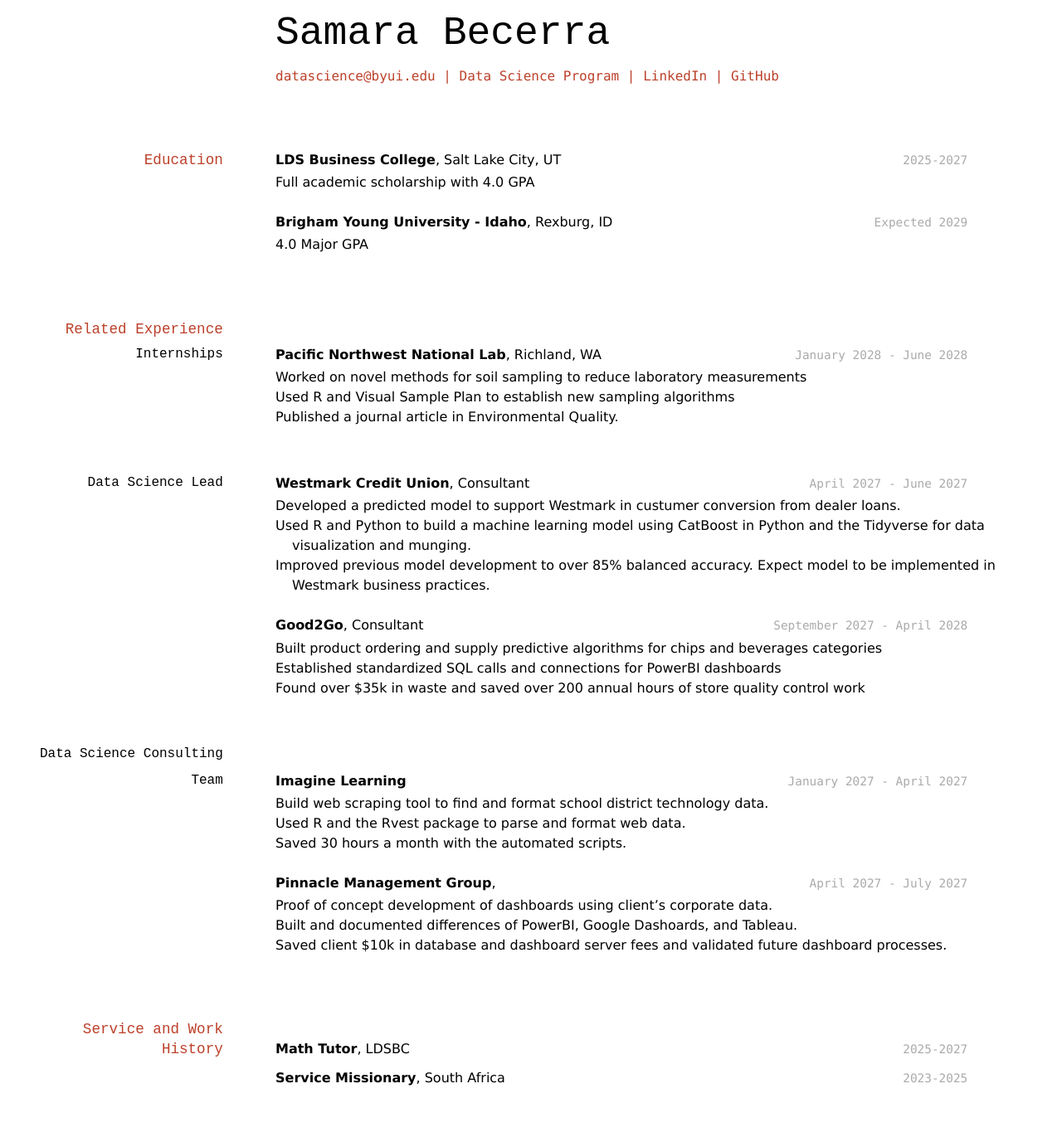
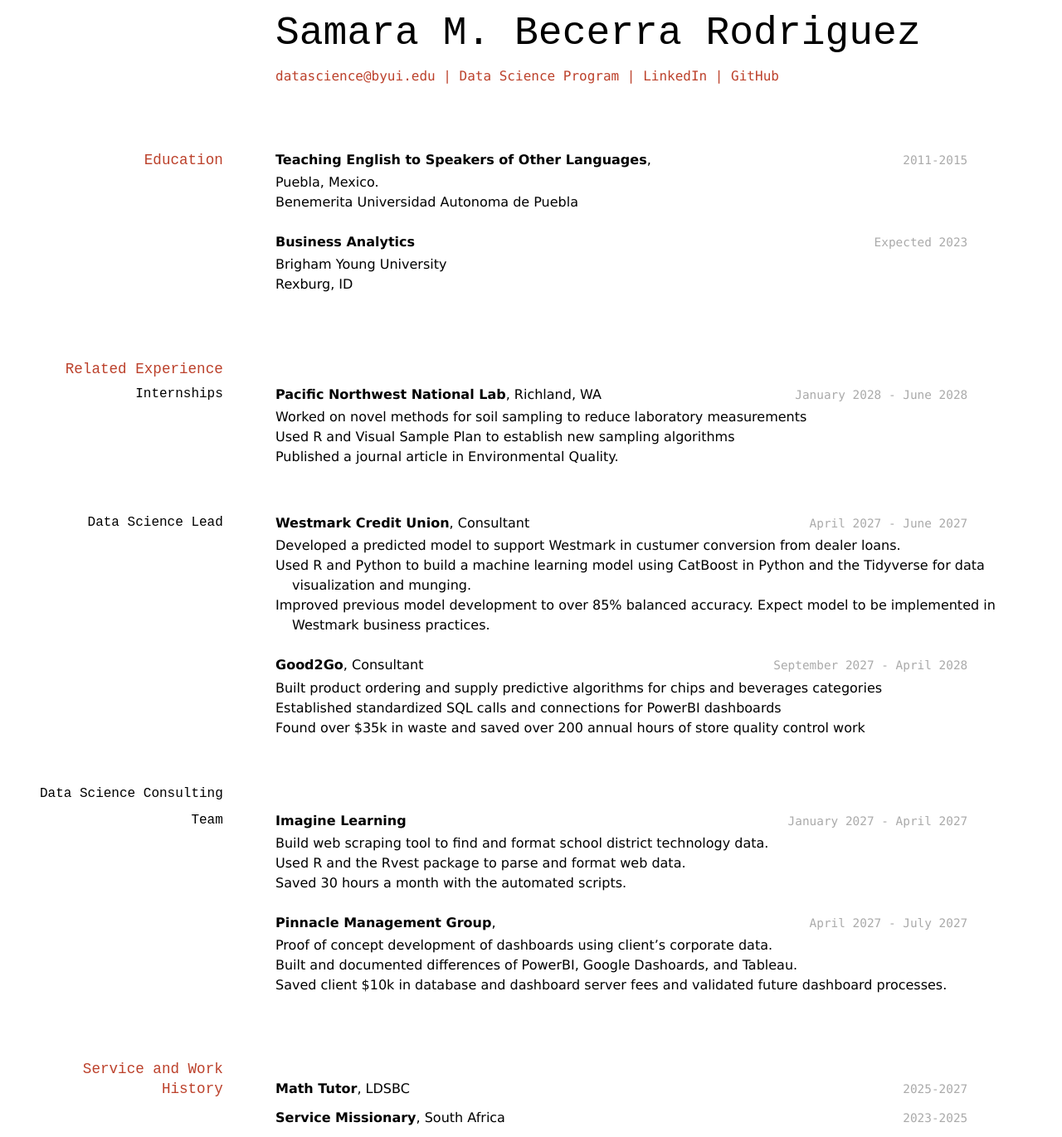
Before and after one commit to SamaraBR66/My_resume, a Jekyll site: the page built from docs/index.md, in a window 1280 px wide. Shown: the whole page at 83% size. Built offline with Jekyll 4.4.1, drawn with Linux system fonts in a browser that asks for light colours; before the commit the page ends 1323 px from its top, so only the background shows below that.

Commit message:
Update index.md

```diff
--- a/docs/index.md
+++ b/docs/index.md
@@ -2,7 +2,7 @@
 layout: cv
 title: Samara's Resume
 ---
-# Samara Becerra
+# Samara M. Becerra Rodriguez
 
 
 <div id="webaddress">
@@ -16,15 +16,15 @@ title: Samara's Resume
 
 ## Education
 
-`2025-2027`
-__LDS Business College__, Salt Lake City, UT
+`2011-2015`
+__Teaching English to Speakers of Other Languages__,
+- Puebla, Mexico.
+- Benemerita Universidad Autonoma de Puebla
 
-- Full academic scholarship with 4.0 GPA
-
-`Expected 2029`
-__Brigham Young University - Idaho__, Rexburg, ID
-
-- 4.0 Major GPA
+`Expected 2023`
+__Business Analytics__
+- Brigham Young University
+- Rexburg, ID
 
 
 ## Related Experience
```
